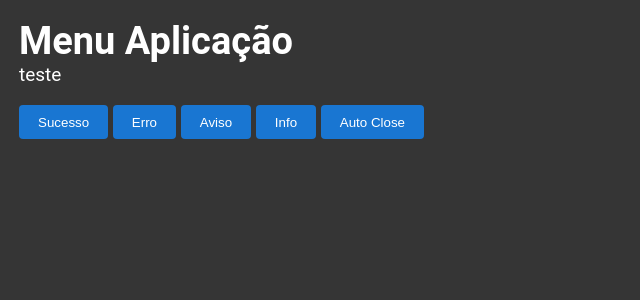
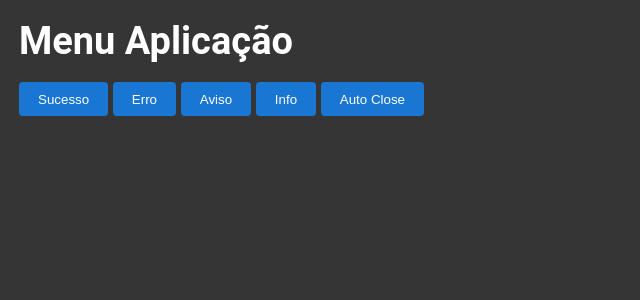
Before and after one commit to jcatgray/meu-app, a SvelteKit app: page / in a window 1280 px wide. Shown: the top 300 px of the page, without its empty margins (0-640 px from the left). Built offline with nearby package versions, Linux system fonts and the light colour scheme.

Commit message:
removido mensagem de teste

```diff
--- a/src/routes/+page.svelte
+++ b/src/routes/+page.svelte
@@ -28,10 +28,6 @@
 <h1>Menu Aplicação</h1>
 
 <div>
-  teste
-</div>
-
-<div>
 	<button on:click={handleSuccess}>Sucesso</button>
 	<button on:click={handleError}>Erro</button>
 	<button on:click={handleWarning}>Aviso</button>
```
